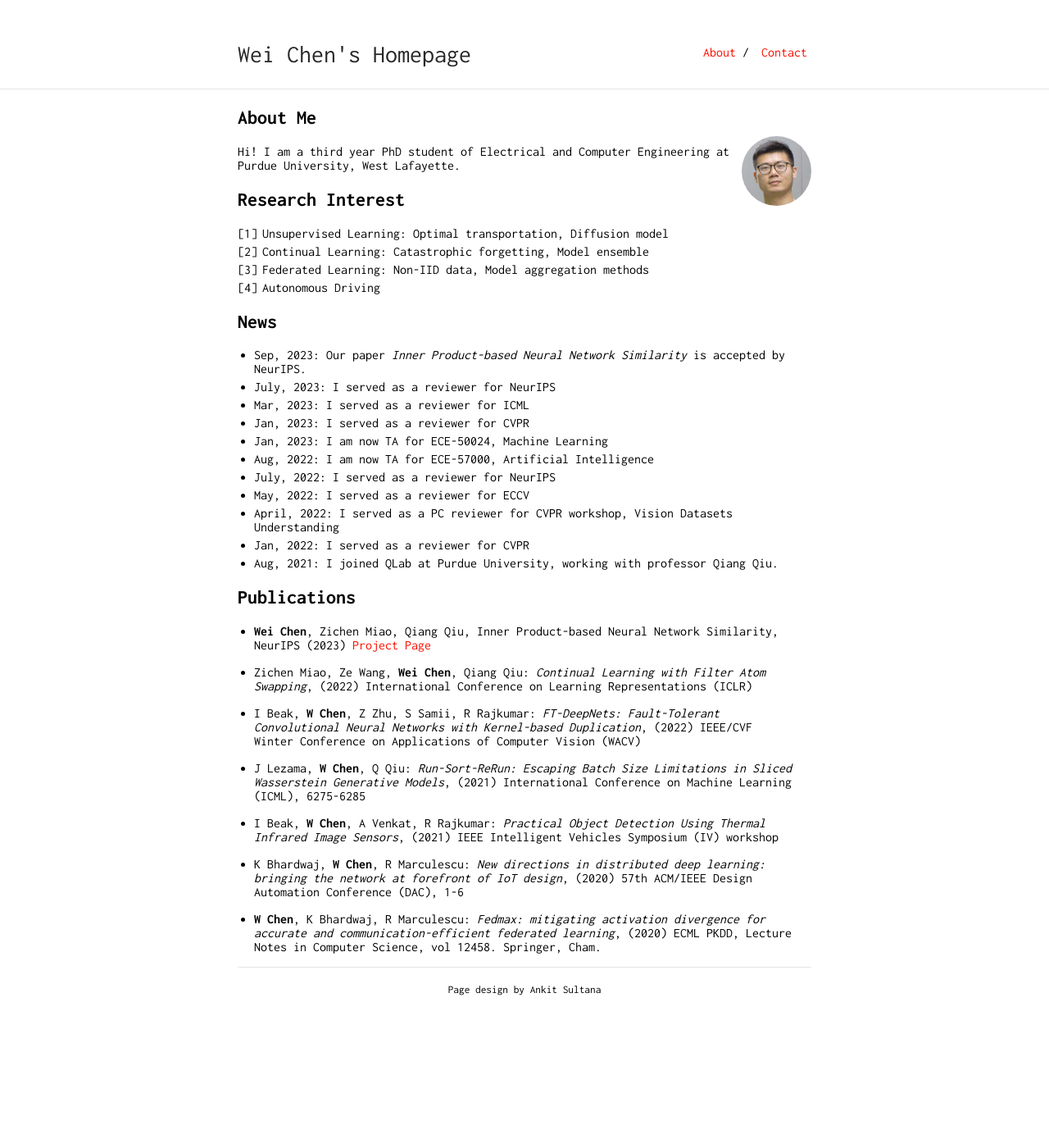
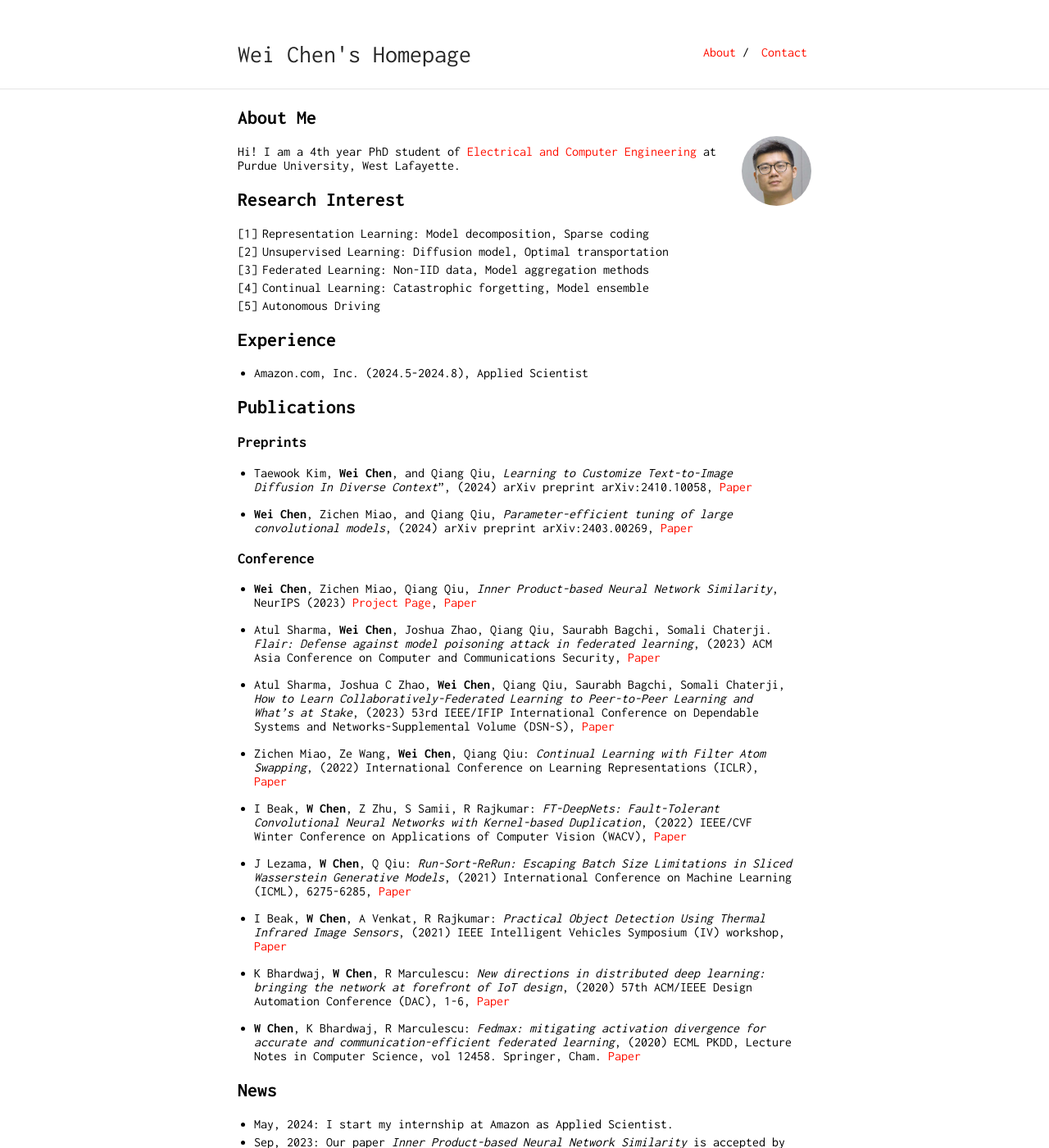
Before and after one commit to weichennone/myhomepage, a Jekyll site: the page built from index.md, in a window 1280 px wide and 1400 px high. Shown: the whole window at 82% size. Built offline with Jekyll 4.4.1, drawn with Linux system fonts in a browser that asks for light colours; our own code applies the rules of GitHub Pages for plain Markdown files.

Commit message:
Update index.md

```diff
--- a/index.md
+++ b/index.md
@@ -6,7 +6,7 @@ layout: default
 
 <img class="profile-picture" src="weichen.jpeg">
 
-Hi! I am a third year PhD student of Electrical and Computer Engineering at Purdue University, West Lafayette.
+Hi! I am a 4th year PhD student of [Electrical and Computer Engineering](https://engineering.purdue.edu/ECE) at Purdue University, West Lafayette.
 
 <!-- This is a [link](http://google.com). -->
 
@@ -14,13 +14,45 @@ Hi! I am a third year PhD student of Electrical and Computer Engineering at Purd
 
 ## Research Interest
 
-1. Unsupervised Learning: Optimal transportation, Diffusion model
-2. Continual Learning: Catastrophic forgetting, Model ensemble
+1. Representation Learning: Model decomposition, Sparse coding
+2. Unsupervised Learning: Diffusion model, Optimal transportation
 3. Federated Learning: Non-IID data, Model aggregation methods
-4. Autonomous Driving
+4. Continual Learning: Catastrophic forgetting, Model ensemble
+5. Autonomous Driving
+
+## Experience
+* Amazon.com, Inc. (2024.5-2024.8), Applied Scientist
+
+## Publications
+
+### Preprints
+* Taewook Kim, **Wei Chen**, and Qiang Qiu, *Learning to Customize Text-to-Image Diffusion In Diverse Context*", (2024) arXiv preprint arXiv:2410.10058, [Paper](https://arxiv.org/abs/2410.10058)
+
+* **Wei Chen**, Zichen Miao, and Qiang Qiu, *Parameter-efficient tuning of large convolutional models*, (2024) arXiv preprint arXiv:2403.00269, [Paper](https://arxiv.org/abs/2403.00269)
+
+### Conference
+* **Wei Chen**, Zichen Miao, Qiang Qiu, *Inner Product-based Neural Network Similarity*, NeurIPS (2023) [Project Page]({{site.baseurl}}/_projects/2023neurips/index.html), [Paper](https://proceedings.neurips.cc/paper_files/paper/2023/file/ea7623ff02edffe68866f88da2667592-Paper-Conference.pdf)
+
+* Atul Sharma, **Wei Chen**, Joshua Zhao, Qiang Qiu, Saurabh Bagchi, Somali Chaterji. *Flair: Defense against model poisoning attack in federated learning*, (2023) ACM Asia Conference on Computer and Communications Security, [Paper](https://dl.acm.org/doi/abs/10.1145/3579856.3582836)
+
+* Atul Sharma, Joshua C Zhao, **Wei Chen**, Qiang Qiu, Saurabh Bagchi, Somali Chaterji, *How to Learn Collaboratively-Federated Learning to Peer-to-Peer Learning and What’s at Stake*, (2023) 53rd IEEE/IFIP International Conference on Dependable Systems and Networks-Supplemental Volume (DSN-S), [Paper](https://ieeexplore.ieee.org/abstract/document/10206535)
+
+* Zichen Miao, Ze Wang, **Wei Chen**, Qiang Qiu: *Continual Learning with Filter Atom Swapping*, (2022) International Conference on Learning Representations (ICLR), [Paper](https://openreview.net/forum?id=metRpM4Zrcb)
+
+* I Beak, **W Chen**, Z Zhu, S Samii, R Rajkumar: *FT-DeepNets: Fault-Tolerant Convolutional Neural Networks with Kernel-based Duplication*, (2022) IEEE/CVF Winter Conference on Applications of Computer Vision (WACV), [Paper](https://openaccess.thecvf.com/content/WACV2022/papers/Baek_FT-DeepNets_Fault-Tolerant_Convolutional_Neural_Networks_With_Kernel-Based_Duplication_WACV_2022_paper.pdf)
+
+* J Lezama, **W Chen**, Q Qiu: *Run-Sort-ReRun: Escaping Batch Size Limitations in Sliced Wasserstein Generative Models*, (2021) International Conference on Machine Learning (ICML), 6275-6285, [Paper](https://proceedings.mlr.press/v139/lezama21a.html)
+
+* I Beak, **W Chen**, A Venkat, R Rajkumar: *Practical Object Detection Using Thermal Infrared Image Sensors*, (2021) IEEE Intelligent Vehicles Symposium (IV) workshop, [Paper](https://ieeexplore.ieee.org/abstract/document/9669227)
+
+* K Bhardwaj, **W Chen**, R Marculescu: *New directions in distributed deep learning: bringing the network at forefront of IoT design*, (2020) 57th ACM/IEEE Design Automation Conference (DAC), 1-6, [Paper](https://ieeexplore.ieee.org/abstract/document/9218628)
+
+* **W Chen**, K Bhardwaj, R Marculescu: *Fedmax: mitigating activation divergence for accurate and communication-efficient federated learning*, (2020) ECML PKDD, Lecture Notes in Computer Science, vol 12458. Springer, Cham. [Paper](https://link.springer.com/chapter/10.1007/978-3-030-67661-2_21)
+
 
 ## News
 
+* May, 2024: I start my internship at Amazon as Applied Scientist.
 * Sep, 2023: Our paper *Inner Product-based Neural Network Similarity* is accepted by NeurIPS.
 * July, 2023: I served as a reviewer for NeurIPS
 * Mar, 2023: I served as a reviewer for ICML
@@ -32,22 +64,6 @@ Hi! I am a third year PhD student of Electrical and Computer Engineering at Purd
 * April, 2022: I served as a PC reviewer for CVPR workshop, Vision Datasets Understanding
 * Jan, 2022: I served as a reviewer for CVPR
 * Aug, 2021: I joined QLab at Purdue University, working with professor Qiang Qiu.
-
-## Publications
-
-* **Wei Chen**, Zichen Miao, Qiang Qiu, Inner Product-based Neural Network Similarity, NeurIPS (2023) [Project Page]({{site.baseurl}}/_projects/2023neurips/index.html)
-
-* Zichen Miao, Ze Wang, **Wei Chen**, Qiang Qiu: *Continual Learning with Filter Atom Swapping*, (2022) International Conference on Learning Representations (ICLR)
-
-* I Beak, **W Chen**, Z Zhu, S Samii, R Rajkumar: *FT-DeepNets: Fault-Tolerant Convolutional Neural Networks with Kernel-based Duplication*, (2022) IEEE/CVF Winter Conference on Applications of Computer Vision (WACV)
-
-* J Lezama, **W Chen**, Q Qiu: *Run-Sort-ReRun: Escaping Batch Size Limitations in Sliced Wasserstein Generative Models*, (2021) International Conference on Machine Learning (ICML), 6275-6285
-
-* I Beak, **W Chen**, A Venkat, R Rajkumar: *Practical Object Detection Using Thermal Infrared Image Sensors*, (2021) IEEE Intelligent Vehicles Symposium (IV) workshop
-
-* K Bhardwaj, **W Chen**, R Marculescu: *New directions in distributed deep learning: bringing the network at forefront of IoT design*, (2020) 57th ACM/IEEE Design Automation Conference (DAC), 1-6
-
-* **W Chen**, K Bhardwaj, R Marculescu: *Fedmax: mitigating activation divergence for accurate and communication-efficient federated learning*, (2020) ECML PKDD, Lecture Notes in Computer Science, vol 12458. Springer, Cham.
 
 
 <!-- ## Typography
```
